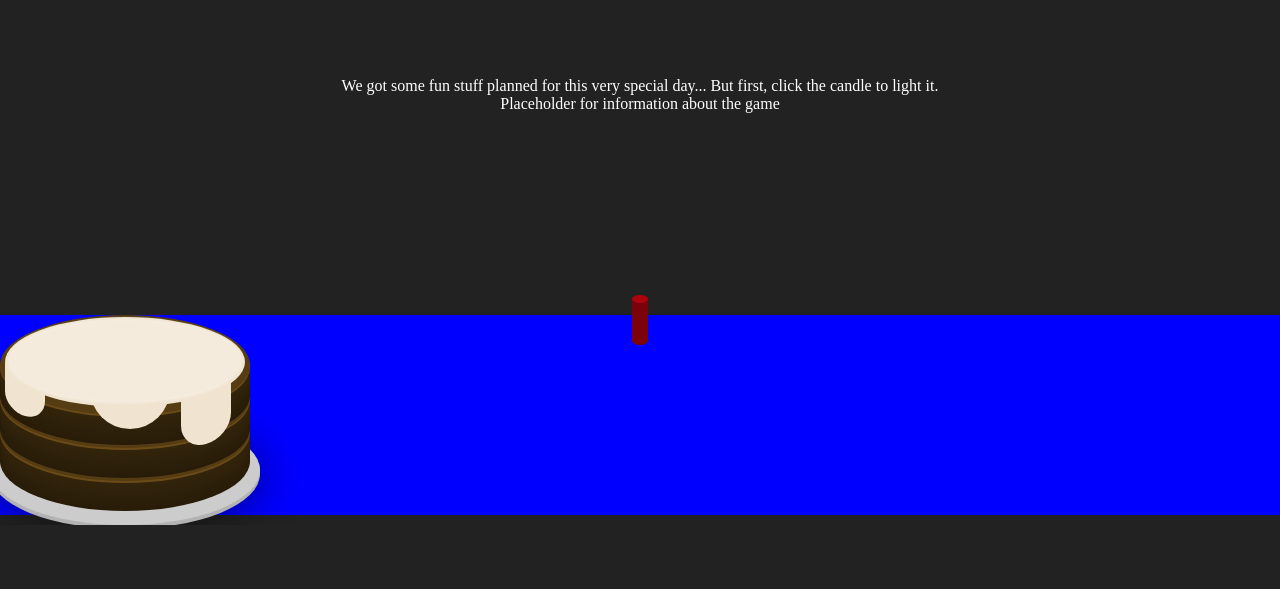
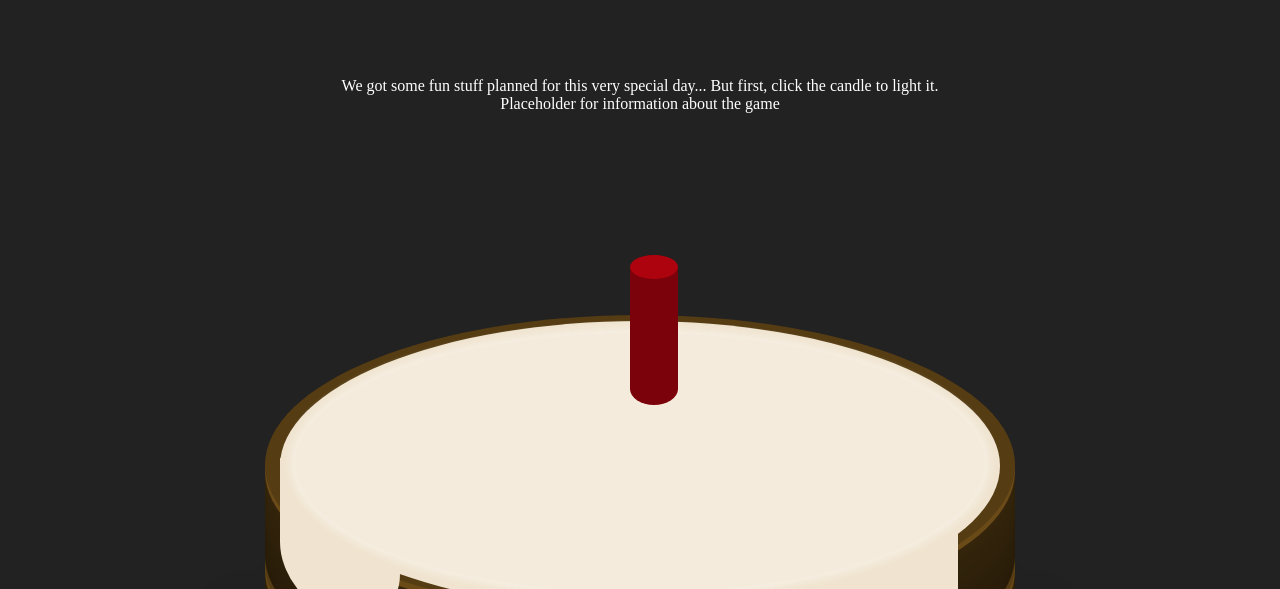
Before and after one commit to ianhuang0630/annas21stbirfday, a plain HTML site: page index.html in a window 1280 px wide. Shown: the part 363-952 px from the top of the page. Before the commit the page ends 888 px from the top, so only its background shows below. Drawn offline with nearby package versions, Linux system fonts and the light colour scheme; a web font is replaced by a local one.

Commit message:
cake centered enlarged and starting to respond to frosting clicks

```diff
--- a/cake.css
+++ b/cake.css
@@ -1,4 +1,8 @@
 .cake_container{
+    position: absolute;
+    width: 100%;
+    height: 200px;
+
     text-align: center;
 }
 
@@ -6,22 +10,23 @@
   position: absolute;
   margin:auto;
   margin-top: 220px;
-  width: 100%; /*250px;*/
-  height: 200px;
-  background-color: blue;
+  left: 50%;
+  margin-left: -375px;
+  width: 750px;
+  height: 600px;
 }
 
 .plate {
   position: absolute;
-  bottom: -10px;
-  left: -10px;
+  bottom: -30px;
+  left: -30px;
 
-  width: 270px;
-  height: 110px;
+  width: 810px;
+  height: 330px;
 
   background-color: #ccc;
   border-radius: 50%;
-  box-shadow: 0 2px 0 #b3b3b3, 0 4px 0 #b3b3b3, 0 5px 40px rgba(0, 0, 0, 0.5);
+  box-shadow: 0 6px 0 #b3b3b3, 0 12px 0 #b3b3b3, 0 15px 120px rgba(0, 0, 0, 0.5);
 }
 
 .cake > * {
@@ -30,15 +35,30 @@
 
 .layer {
   position: absolute;
-  width: 250px;
-  height: 100px;
+  width: 750px;
+  height: 300px;
 
 
 
   border-radius: 50%;
   display: block;
   background-color: #553c13;
-  box-shadow: 0 2px 0px #6a4b18, 0 4px 0px #33240b, 0 6px 0px #32230b, 0 8px 0px #31230b, 0 10px 0px #30220b, 0 12px 0px #2f220b, 0 14px 0px #2f210a, 0 16px 0px #2e200a, 0 18px 0px #2d200a, 0 20px 0px #2c1f0a, 0 22px 0px #2b1f0a, 0 24px 0px #2a1e09, 0 26px 0px #2a1d09, 0 28px 0px #291d09, 0 30px 0px #281c09;
+  box-shadow:
+  0 6px 0px #6a4b18,
+  0 12px 0px #33240b,
+  0 18px 0px #32230b,
+  0 24px 0px #31230b,
+  0 30px 0px #30220b,
+  0 36px 0px #2f220b,
+  0 42px 0px #2f210a,
+  0 48px 0px #2e200a,
+  0 54px 0px #2d200a,
+  0 60px 0px #2c1f0a,
+  0 66px 0px #2b1f0a,
+  0 72px 0px #2a1e09,
+  0 78px 0px #2a1d09,
+  0 84px 0px #291d09,
+  0 90px 0px #281c09;
 }
 
 .layer-top {
@@ -46,73 +66,74 @@
 }
 
 .layer-middle {
-  top: 33px;
+  top: 99px;
 }
 
 .layer-bottom {
-  top: 66px;
+  top: 198px;
 }
 
 .icing {
-  top: 2px;
-  left: 5px;
+  top: 6px;
+  left: 15px;
   background-color: #f0e4d0;
-  width: 240px;
-  height: 90px;
+  width: 720px;
+  height: 290px;
   border-radius: 50%;
 }
+
 .icing:before {
   content: "";
   position: absolute;
-  top: 4px;
-  right: 5px;
-  bottom: 6px;
-  left: 5px;
+  top: 12px;
+  right: 15px;
+  bottom: 18px;
+  left: 15px;
   background-color: #f4ebdc;
-  box-shadow: 0 0 4px #f6efe3, 0 0 4px #f6efe3, 0 0 4px #f6efe3;
+  box-shadow: 0 0 12px #f6efe3, 0 0 12px #f6efe3, 0 0 12px #f6efe3;
   border-radius: 50%;
   z-index: 1;
 }
 
 .drip {
   display: block;
-  width: 50px;
-  height: 60px;
-  border-bottom-left-radius: 25px;
-  border-bottom-right-radius: 25px;
+  width: 150px;
+  height: 180px;
+  border-bottom-left-radius: 75px;
+  border-bottom-right-radius: 75px;
   background-color: #f0e4d0;
 }
 
 .drip1 {
-  top: 53px;
-  left: 5px;
+  top: 159px;
+  left: 15px;
   transform: skewY(15deg);
-  height: 48px;
-  width: 40px;
+  height: 144px;
+  width: 120px;
 }
 
 .drip2 {
-  top: 69px;
-  left: 181px;
+  top: 207px;
+  left: 543px;
   transform: skewY(-15deg);
 }
 
 .drip3 {
-  top: 54px;
-  left: 90px;
-  width: 80px;
-  border-bottom-left-radius: 40px;
-  border-bottom-right-radius: 40px;
+  top: 162px;
+  left: 270px;
+  width: 240px;
+  border-bottom-left-radius: 120px;
+  border-bottom-right-radius: 120px;
 }
 
 .candle {
   background-color: #7B020B;
-  width: 16px;
-  height: 50px;
-  border-radius: 8px / 4px;
-  top: -20px;
+  width: 48px;
+  height: 150px;
+  border-radius: 24px / 16px;
+  top: -60px;
   left: 50%;
-  margin-left: -8px;
+  margin-left: -10px;
   z-index: 10;
 }
 .candle:before {
@@ -120,8 +141,8 @@
   position: absolute;
   top: 0;
   left: 0;
-  width: 16px;
-  height: 8px;
+  width: 48px;
+  height: 24px;
   border-radius: 50%;
   background-color: #ad030f;
 }
@@ -129,14 +150,14 @@
 .flame {
   position: absolute;
   background-color: orange;
-  width: 15px;
-  height: 35px;
-  border-radius: 10px 10px 10px 10px / 25px 25px 10px 10px;
-  top: -34px;
+  width: 45px;
+  height: 105px;
+  border-radius: 30px 30px 30px 30px / 75px 75px 30px 30px;
+  top: -102px;
   left: 50%;
-  margin-left: -7.5px;
+  margin-left: -22.5px;
   z-index: 10;
-  box-shadow: 0 0 10px rgba(255, 165, 0, 0.5), 0 0 20px rgba(255, 165, 0, 0.5), 0 0 60px rgba(255, 165, 0, 0.5), 0 0 80px rgba(255, 165, 0, 0.5);
+  box-shadow: 0 0 30px rgba(255, 165, 0, 0.5), 0 0 60px rgba(255, 165, 0, 0.5), 0 0 180px rgba(255, 165, 0, 0.5), 0 0 80px rgba(255, 165, 0, 0.5);
   transform-origin: 50% 90%;
   animation: flicker 1s ease-in-out alternate infinite;
 }
@@ -144,22 +165,65 @@
 @keyframes flicker {
   0% {
     transform: skewX(5deg);
-    box-shadow: 0 0 10px rgba(255, 165, 0, 0.2), 0 0 20px rgba(255, 165, 0, 0.2), 0 0 60px rgba(255, 165, 0, 0.2), 0 0 80px rgba(255, 165, 0, 0.2);
+    box-shadow: 0 0 30px rgba(255, 165, 0, 0.2), 0 0 60px rgba(255, 165, 0, 0.2), 0 0 180px rgba(255, 165, 0, 0.2), 0 0 240px rgba(255, 165, 0, 0.2);
   }
   25% {
     transform: skewX(-5deg);
-    box-shadow: 0 0 10px rgba(255, 165, 0, 0.5), 0 0 20px rgba(255, 165, 0, 0.5), 0 0 60px rgba(255, 165, 0, 0.5), 0 0 80px rgba(255, 165, 0, 0.5);
+    box-shadow: 0 0 30px rgba(255, 165, 0, 0.5), 0 0 60px rgba(255, 165, 0, 0.5), 0 0 180px rgba(255, 165, 0, 0.5), 0 0 240px rgba(255, 165, 0, 0.5);
   }
   50% {
     transform: skewX(10deg);
-    box-shadow: 0 0 10px rgba(255, 165, 0, 0.3), 0 0 20px rgba(255, 165, 0, 0.3), 0 0 60px rgba(255, 165, 0, 0.3), 0 0 80px rgba(255, 165, 0, 0.3);
+    box-shadow: 0 0 30px rgba(255, 165, 0, 0.3), 0 0 60px rgba(255, 165, 0, 0.3), 0 0 180px rgba(255, 165, 0, 0.3), 0 0 240px rgba(255, 165, 0, 0.3);
   }
   75% {
     transform: skewX(-10deg);
-    box-shadow: 0 0 10px rgba(255, 165, 0, 0.4), 0 0 20px rgba(255, 165, 0, 0.4), 0 0 60px rgba(255, 165, 0, 0.4), 0 0 80px rgba(255, 165, 0, 0.4);
+    box-shadow: 0 0 30px rgba(255, 165, 0, 0.4), 0 0 60px rgba(255, 165, 0, 0.4), 0 0 180px rgba(255, 165, 0, 0.4), 0 0 240px rgba(255, 165, 0, 0.4);
   }
   100% {
     transform: skewX(5deg);
-    box-shadow: 0 0 10px rgba(255, 165, 0, 0.5), 0 0 20px rgba(255, 165, 0, 0.5), 0 0 60px rgba(255, 165, 0, 0.5), 0 0 80px rgba(255, 165, 0, 0.5);
+    box-shadow: 0 0 30px rgba(255, 165, 0, 0.5), 0 0 60px rgba(255, 165, 0, 0.5), 0 0 180px rgba(255, 165, 0, 0.5), 0 0 240px rgba(255, 165, 0, 0.5);
   }
 }
+
+.part1{
+    transform: translate(0, 200px);
+    transition-duration: 2s;
+}
+
+.part2{
+    transform: translate(0, 300px);
+    transition-duration: 2s;
+}
+
+.part3{
+    transform: translate(0, 400px);
+    transition-duration: 2s;
+}
+
+.part4{
+    transform: translate(0, 400px);
+    transition-duration: 2s;
+}
+
+.part5{
+    transform: translate(0, 400px);
+    transition-duration: 2s;
+}
+
+@keyframes slide_down1{
+    0%{
+        transform: translate(0, 0);
+    }
+    100%{
+        transform: translate(0, 60px);
+    }
+}
+
+@keyframes slide_down2{
+    0%{
+        transform: translate(0, 0);
+    }
+    100%{
+        transform: translate(0, 60px);
+    }
+}
--- a/index.css
+++ b/index.css
@@ -1,12 +1,13 @@
 
  body {
     background-color: #222222;
+    background-size: 100% 100%;
  }
 
  .bodylit{
     background: linear-gradient(-45deg, #ee7752, #e73c7e, #23a6d5, #23d5ab);
      /*animation: fade 3s ease infinite;  */
-    background-size: 400% 400%;
+    background-size: 400% 1200%;
     animation: gradient 5s ease infinite;
 }
 
--- a/index.html
+++ b/index.html
@@ -2,7 +2,7 @@
 <html>
 <head>
   <meta charset="UTF-8">
-  <title>Hippy Birfday Anna</title>
+  <title>Anna</title>
   <meta name="viewport" content="width=device-width, initial-scale=1">
   <link rel="stylesheet" href="https://cdnjs.cloudflare.com/ajax/libs/normalize/5.0.0/normalize.min.css">
   <link rel="stylesheet" type="text/css" href="index.css">
@@ -41,7 +41,7 @@
              <h1>Anna!</h1>
         </div>
 
-        <div class="schedule">
+        <div class="message">
             We got some fun stuff planned for this very special day...
             But first, click the candle to light it.
         </div>
@@ -51,7 +51,9 @@
                 <div class="plate"></div>
                 <div class="layer layer-bottom"></div>
                 <div class="layer layer-middle"></div>
+                <div class="l1">
                 <div class="layer layer-top"></div>
+                </div>
                 <div class="icing"></div>
                 <div class="drip drip1"></div>
                 <div class="drip drip2"></div>
@@ -59,6 +61,8 @@
                 <div class="candle">
                     <div class="flame"></div>
                 </div>
+                <!--
+                -->
              </div>
         </div>
 
@@ -76,6 +80,6 @@
       </audio>
   </div>
 
-  <script src='bundle.js'> </script>
+  <script src='index.js'> </script>
 </body>
 </html>
--- a/index.js
+++ b/index.js
@@ -31,10 +31,10 @@ function generate_confetti(){
         newDiv.classList.add(rotate_group);
         divs.push(newDiv);
         var noisedx = Math.random() * 1000;
-        var noisedy = Math.random() * 1000;
+        var noisedy = Math.random() * 900;
         var dx = noisedx;
         dxs.push(dx);
-        var dy = 50 + noisedy;
+        var dy = 100+ noisedy;
         dys.push(dy);
     }
     // add to the rotate list
@@ -66,6 +66,9 @@ function setCandleListener(){
 }
 
 function getPartyStarted(){
+    // generate event listeners to move the cake
+    console.log("listening for layer1 activation");
+
     bod = document.getElementsByTagName("BODY")[0]
     bod.classList.add("bodylit");
 
@@ -75,10 +78,27 @@ function getPartyStarted(){
     player.play();
 
     generate_confetti() ;
+
+
 }
+
+function setIcingListener(){
+    document.getElementsByClassName("icing")[0].addEventListener("click", layer_top_open);
+}
+
+var clicks = 0;
+function layer_top_open(){
+
+    if (clicks === 0){
+        document.getElementsByClassName("l1")[0].classList.add("part1");
+    }
+    clicks ++;
+}
+
 
 function main(){
     // play
+    setIcingListener();
     setCandleListener();
     console.log("hello");
 }
```
